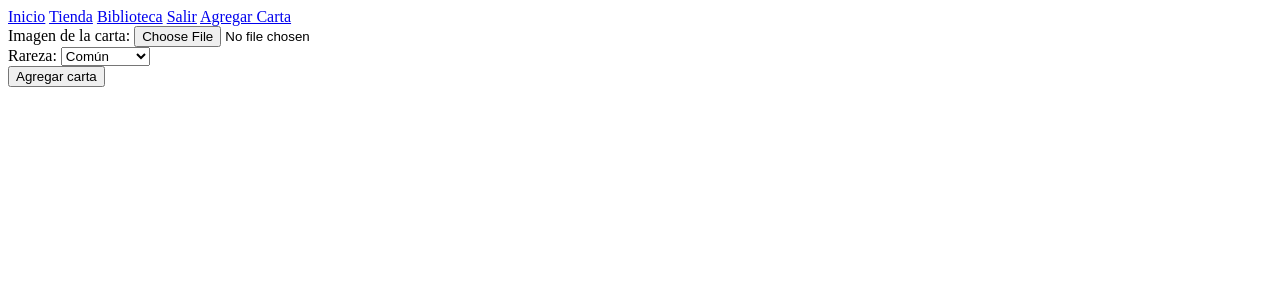
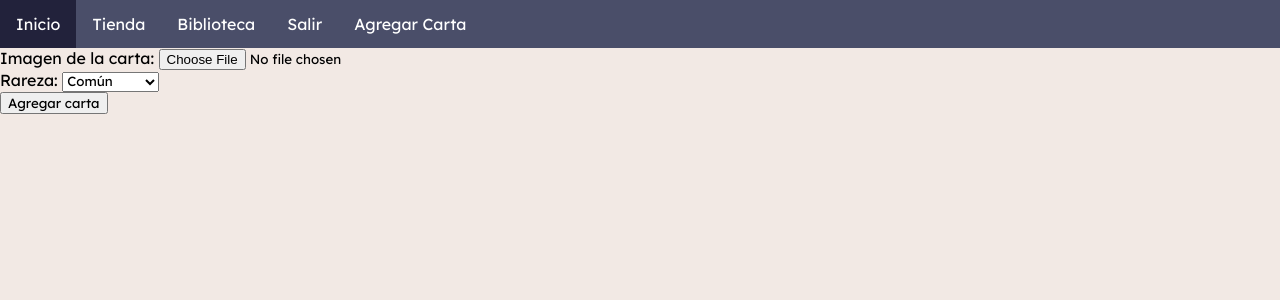
Before and after one commit to vinii64/tcg_clicker, a PHP site: page /agregarCarta.php in a window 1280 px wide. Shown: the top 300 px of the page. Run offline with PHP 8.4, Linux system fonts and the light colour scheme; a user stored in the database is signed in.

Commit message:
cambios pequeños
se movio tcgdb
se agrego estilo a agregarcarta.php

```diff
--- a/agregarCarta.php
+++ b/agregarCarta.php
@@ -37,6 +37,7 @@ if (isset($_FILES['archivo']) && $_FILES['archivo']['error'] == 0) {
     <meta charset="UTF-8">
     <meta name="viewport" content="width=device-width, initial-scale=1.0">
     <title>Document</title>
+    <link rel="stylesheet" href="style/style.css">
 </head>
 <body>
 
@@ -50,6 +51,7 @@ if (isset($_FILES['archivo']) && $_FILES['archivo']['error'] == 0) {
 
   <form method="post" enctype="multipart/form-data">
 
+    <div class="contenedor">
       <label for="myfile">Imagen de la carta:</label>
       <input type="file" name="archivo"><br>
 
@@ -64,6 +66,7 @@ if (isset($_FILES['archivo']) && $_FILES['archivo']['error'] == 0) {
           <option value="divino">Divino</option>
       </select><br>
       <button type="submit">Agregar carta</button>
+    </div>
   </form>
 
 </body>
```
Also changed, not shown: database/tcgdb.sql (renamed from tcgdb.sql). Lines whose indentation alone changed are shown as unchanged.
